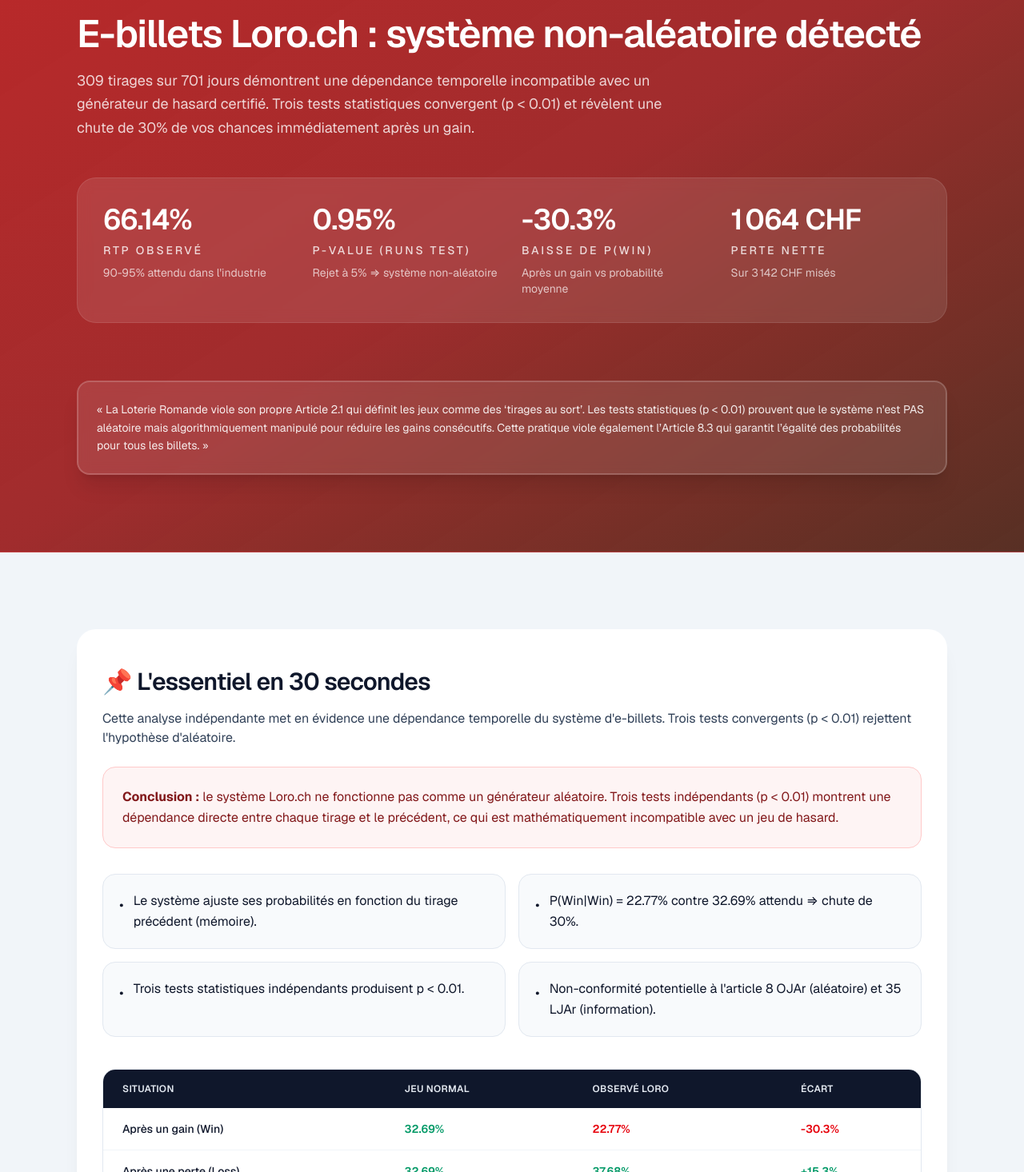
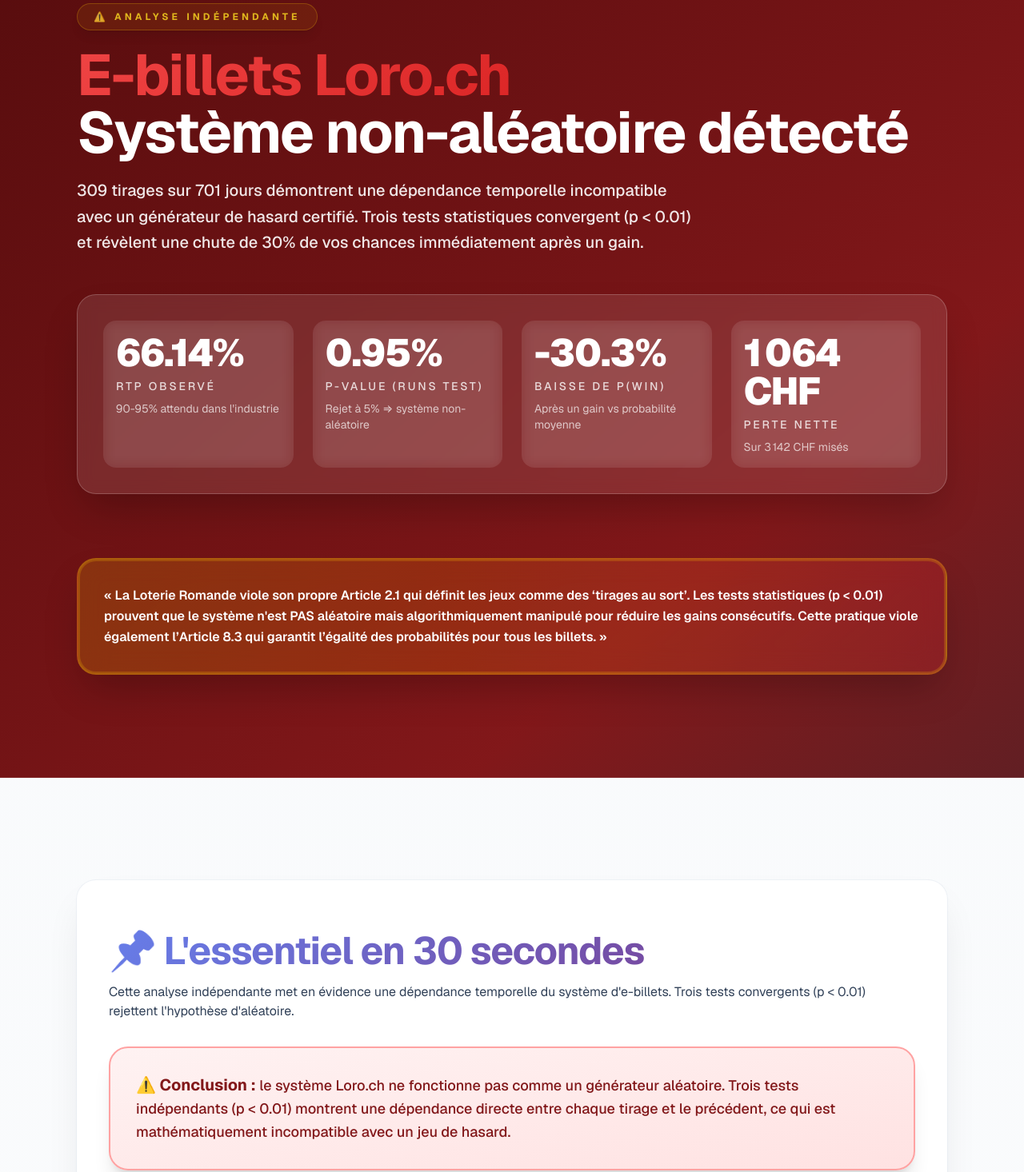
Before and after one commit to DanielJandric/loro, a Next.js app: page / in a window 1280 px wide. Shown: the part 124-1590 px from the top of the page at 80% size. Built offline with nearby package versions, Linux system fonts and the light colour scheme.

Commit message:
ui:modern-design-overhaul-state-of-the-art

```diff
--- a/src/app/globals.css
+++ b/src/app/globals.css
@@ -39,3 +39,73 @@
     scroll-behavior: auto !important;
   }
 }
+
+/* Animated gradient background */
+@keyframes gradient-shift {
+  0%, 100% { background-position: 0% 50%; }
+  50% { background-position: 100% 50%; }
+}
+
+.animate-gradient {
+  background-size: 200% 200%;
+  animation: gradient-shift 8s ease infinite;
+}
+
+/* Glow effects */
+@keyframes pulse-glow {
+  0%, 100% { opacity: 1; }
+  50% { opacity: 0.8; }
+}
+
+.glow-pulse {
+  animation: pulse-glow 2s ease-in-out infinite;
+}
+
+/* Card hover lift */
+.card-hover {
+  transition: all 0.3s cubic-bezier(0.4, 0, 0.2, 1);
+}
+
+.card-hover:hover {
+  transform: translateY(-4px);
+  box-shadow: 0 20px 40px rgba(0, 0, 0, 0.15);
+}
+
+/* Text gradient */
+.text-gradient {
+  background: linear-gradient(135deg, #667eea 0%, #764ba2 100%);
+  -webkit-background-clip: text;
+  -webkit-text-fill-color: transparent;
+  background-clip: text;
+}
+
+.text-gradient-danger {
+  background: linear-gradient(135deg, #ef4444 0%, #dc2626 100%);
+  -webkit-background-clip: text;
+  -webkit-text-fill-color: transparent;
+  background-clip: text;
+}
+
+/* Smooth appear animation */
+@keyframes fade-up {
+  from {
+    opacity: 0;
+    transform: translateY(20px);
+  }
+  to {
+    opacity: 1;
+    transform: translateY(0);
+  }
+}
+
+.animate-fade-up {
+  animation: fade-up 0.6s ease-out forwards;
+}
+
+/* Glass morphism */
+.glass {
+  background: rgba(255, 255, 255, 0.1);
+  backdrop-filter: blur(10px);
+  -webkit-backdrop-filter: blur(10px);
+  border: 1px solid rgba(255, 255, 255, 0.2);
+}
--- a/src/app/page.tsx
+++ b/src/app/page.tsx
@@ -247,24 +247,26 @@
 
 export default function Home() {
   return (
-    <div id="top" className="min-h-screen bg-slate-100 text-slate-900">
-      <header className="border-b border-white/10 bg-gradient-to-br from-[rgba(185,28,28,0.94)] via-[rgba(153,27,27,0.92)] to-[rgba(67,20,7,0.88)] py-24 text-white">
+    <div id="top" className="min-h-screen bg-gradient-to-b from-slate-50 to-white text-slate-900">
+      <header className="relative overflow-hidden border-b border-white/10 bg-gradient-to-br from-red-950 via-red-900 to-slate-900 py-32 text-white animate-gradient">
         <div className="mx-auto flex w-full max-w-6xl flex-col gap-12 px-6 lg:px-8">
           <div className="space-y-5">
-            <span className="inline-flex items-center rounded-full border border-white/30 px-4 py-1 text-xs font-semibold uppercase tracking-[0.35em] text-white/80">
-              Analyse indépendante
+            <span className="inline-flex items-center rounded-full border border-yellow-400/30 bg-yellow-400/10 px-5 py-2 text-xs font-bold uppercase tracking-[0.35em] text-yellow-300 shadow-lg glow-pulse">
+              ⚠️ Analyse indépendante
             </span>
-            <h1 className="text-3xl font-semibold tracking-tight sm:text-4xl lg:text-5xl">
-              E-billets Loro.ch : système non-aléatoire détecté
+            <h1 className="text-4xl font-bold tracking-tight sm:text-5xl lg:text-6xl xl:text-7xl">
+              <span className="text-gradient-danger">E-billets Loro.ch</span>
+              <br />
+              <span className="text-white">Système non-aléatoire détecté</span>
           </h1>
-            <p className="max-w-3xl text-lg leading-relaxed text-white/80">
+            <p className="max-w-3xl text-xl font-medium leading-relaxed text-white/90">
               309 tirages sur 701 jours démontrent une dépendance temporelle incompatible avec un générateur de hasard certifié. Trois tests statistiques convergent (p &lt; 0.01) et révèlent une chute de 30% de vos chances immédiatement après un gain.
             </p>
           </div>
-          <div className="grid gap-6 rounded-3xl border border-white/10 bg-white/10 p-8 backdrop-blur lg:grid-cols-4">
+          <div className="grid gap-6 rounded-3xl glass p-8 shadow-2xl lg:grid-cols-4">
             {heroStats.map((stat) => (
-              <div key={stat.label} className="flex flex-col gap-2">
-                <span className="text-3xl font-semibold tracking-tight lg:text-4xl">
+              <div key={stat.label} className="flex flex-col gap-2 card-hover rounded-2xl bg-white/5 p-4 backdrop-blur">
+                <span className="text-4xl font-black tracking-tight lg:text-5xl">
                   {stat.value}
                 </span>
                 <p className="text-sm font-medium uppercase tracking-[0.2em] text-white/80">
@@ -276,19 +278,19 @@
           </div>
 
           {/* Floating legal highlight card with hover shine */}
-          <div className="group relative mt-6 overflow-hidden rounded-2xl border border-white/15 bg-white/10 p-6 text-white shadow-xl ring-1 ring-inset ring-white/20 backdrop-blur transition hover:shadow-2xl">
+          <div className="group relative mt-8 overflow-hidden rounded-3xl border-2 border-yellow-400/30 bg-gradient-to-r from-yellow-500/20 to-red-500/20 p-8 text-white shadow-2xl ring-2 ring-inset ring-yellow-400/20 backdrop-blur-lg transition-all hover:scale-[1.02] hover:shadow-yellow-400/20 hover:shadow-2xl">
             <span className="pointer-events-none absolute inset-0 -translate-x-full bg-gradient-to-r from-transparent via-white/25 to-transparent opacity-0 transition duration-700 ease-out group-hover:translate-x-full group-hover:opacity-100" />
-            <p className="text-sm leading-relaxed text-white/90">
+            <p className="text-base font-semibold leading-relaxed text-white">
               « La Loterie Romande viole son propre Article 2.1 qui définit les jeux comme des ‘tirages au sort’. Les tests statistiques (p &lt; 0.01) prouvent que le système n'est PAS aléatoire mais algorithmiquement manipulé pour réduire les gains consécutifs. Cette pratique viole également l’Article 8.3 qui garantit l’égalité des probabilités pour tous les billets. »
             </p>
           </div>
         </div>
       </header>
 
-      <main id="main" className="mx-auto flex w-full max-w-6xl flex-col gap-16 px-6 py-16 lg:px-8 lg:py-24" role="main">
-        <section className="rounded-3xl bg-white px-8 py-12 shadow-xl shadow-slate-900/5">
-          <h2 className="text-2xl font-semibold tracking-tight sm:text-3xl">
-            📌 L'essentiel en 30 secondes
+      <main id="main" className="mx-auto flex w-full max-w-6xl flex-col gap-20 px-6 py-20 lg:px-8 lg:py-32" role="main">
+        <section className="animate-fade-up rounded-3xl bg-white px-10 py-16 shadow-2xl shadow-slate-900/10 ring-1 ring-slate-200/50">
+          <h2 className="text-3xl font-bold tracking-tight sm:text-4xl lg:text-5xl">
+            <span className="text-gradient">📌 L'essentiel en 30 secondes</span>
           </h2>
           <div className="mt-4 text-slate-700">
             <p>
@@ -297,21 +299,23 @@
               rejettent l&apos;hypothèse d&apos;aléatoire.
             </p>
           </div>
-          <p className="mt-6 rounded-2xl border border-red-200 bg-red-50/80 p-6 text-base leading-relaxed text-red-900">
-            <strong>Conclusion :</strong> le système Loro.ch ne fonctionne pas comme un générateur aléatoire. Trois tests indépendants (p &lt; 0.01) montrent une dépendance directe entre chaque tirage et le précédent, ce qui est mathématiquement incompatible avec un jeu de hasard.
+          <p className="mt-8 rounded-3xl border-2 border-red-300 bg-gradient-to-br from-red-50 to-red-100 p-8 text-lg font-medium leading-relaxed text-red-900 shadow-xl">
+            <strong className="text-xl">⚠️ Conclusion :</strong> le système Loro.ch ne fonctionne pas comme un générateur aléatoire. Trois tests indépendants (p &lt; 0.01) montrent une dépendance directe entre chaque tirage et le précédent, ce qui est mathématiquement incompatible avec un jeu de hasard.
           </p>
-          <ul className="mt-8 grid gap-4 text-base leading-relaxed sm:grid-cols-2">
-            {tlDrHighlights.map((item) => (
-              <li key={item} className="flex gap-3 rounded-2xl border border-slate-200 bg-slate-50 p-5">
-                <span className="mt-1 text-lg">•</span>
-                <span>{item}</span>
+          <ul className="mt-10 grid gap-6 text-base leading-relaxed sm:grid-cols-2">
+            {tlDrHighlights.map((item, index) => (
+              <li key={item} className="card-hover flex gap-4 rounded-2xl border-2 border-slate-200 bg-gradient-to-br from-slate-50 to-white p-6 shadow-lg">
+                <span className="mt-1 text-2xl">
+                  {index === 0 ? "🔍" : index === 1 ? "📉" : index === 2 ? "📊" : "⚖️"}
+                </span>
+                <span className="font-medium">{item}</span>
               </li>
             ))}
           </ul>
 
-          <div className="mt-10 overflow-hidden rounded-2xl border border-slate-200">
+          <div className="mt-12 overflow-hidden rounded-3xl border-2 border-slate-200 shadow-2xl">
             <table className="min-w-full bg-white text-left text-sm">
-              <thead className="bg-slate-900 text-slate-100">
+              <thead className="bg-gradient-to-r from-slate-900 to-slate-800 text-slate-100">
                 <tr>
                   <th className="px-6 py-4 font-semibold uppercase tracking-wide text-xs text-slate-200">
                     Situation
@@ -361,11 +365,11 @@
           </div>
         </section>
 
-        <section className="rounded-3xl bg-white px-8 py-12 shadow-xl shadow-slate-900/5">
+        <section className="animate-fade-up rounded-3xl bg-gradient-to-br from-white to-slate-50 px-10 py-16 shadow-2xl shadow-slate-900/10">
           <div className="grid gap-12 lg:grid-cols-[1.25fr_1fr]">
             <div className="space-y-6">
-              <h2 className="text-2xl font-semibold tracking-tight sm:text-3xl">
-                🎲 Comprendre sans être statisticien
+              <h2 className="text-3xl font-bold tracking-tight sm:text-4xl lg:text-5xl">
+                <span className="text-gradient">🎲 Comprendre sans être statisticien</span>
               </h2>
               <p className="text-base leading-relaxed text-slate-600">
                 Dans un jeu équitable, la pièce n'a pas de mémoire : la probabilité de gagner reste stable (32.69%). Ici, la probabilité s'effondre après un gain — comme si le système se souvenait du résultat précédent pour vous défavoriser.
```
